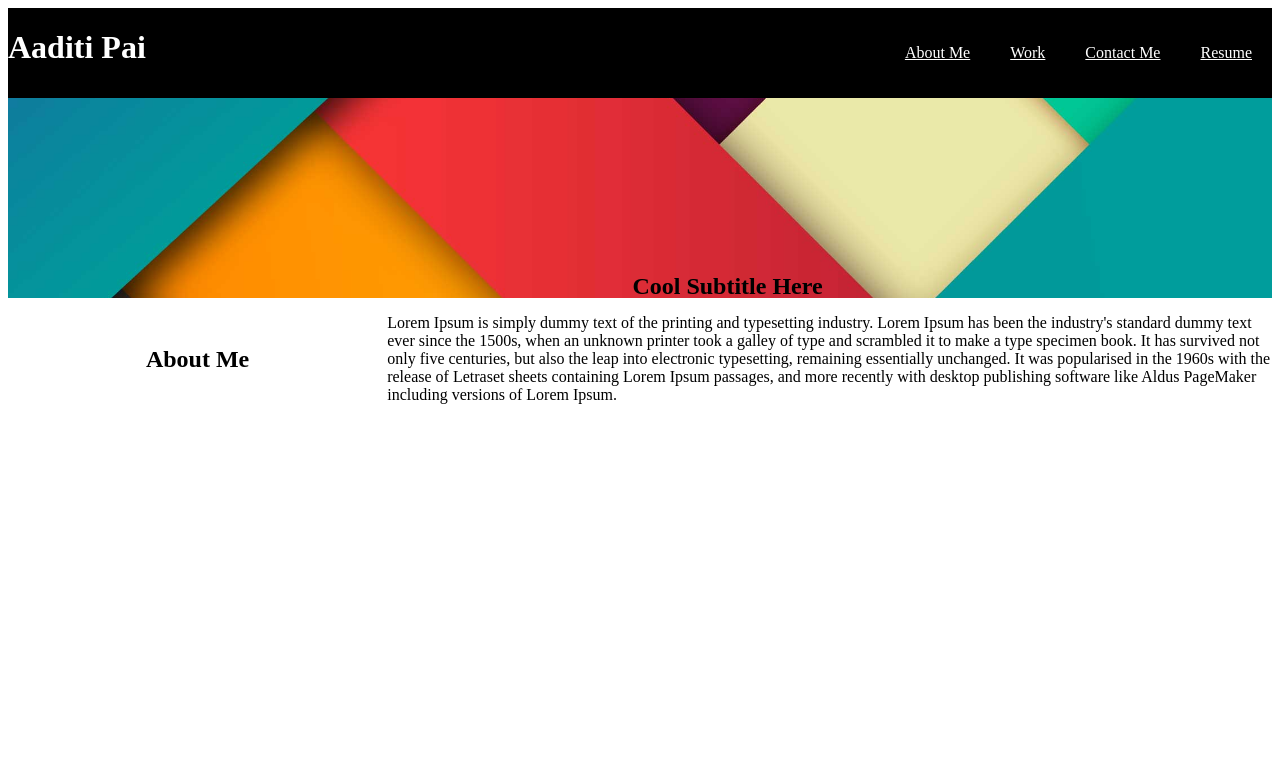
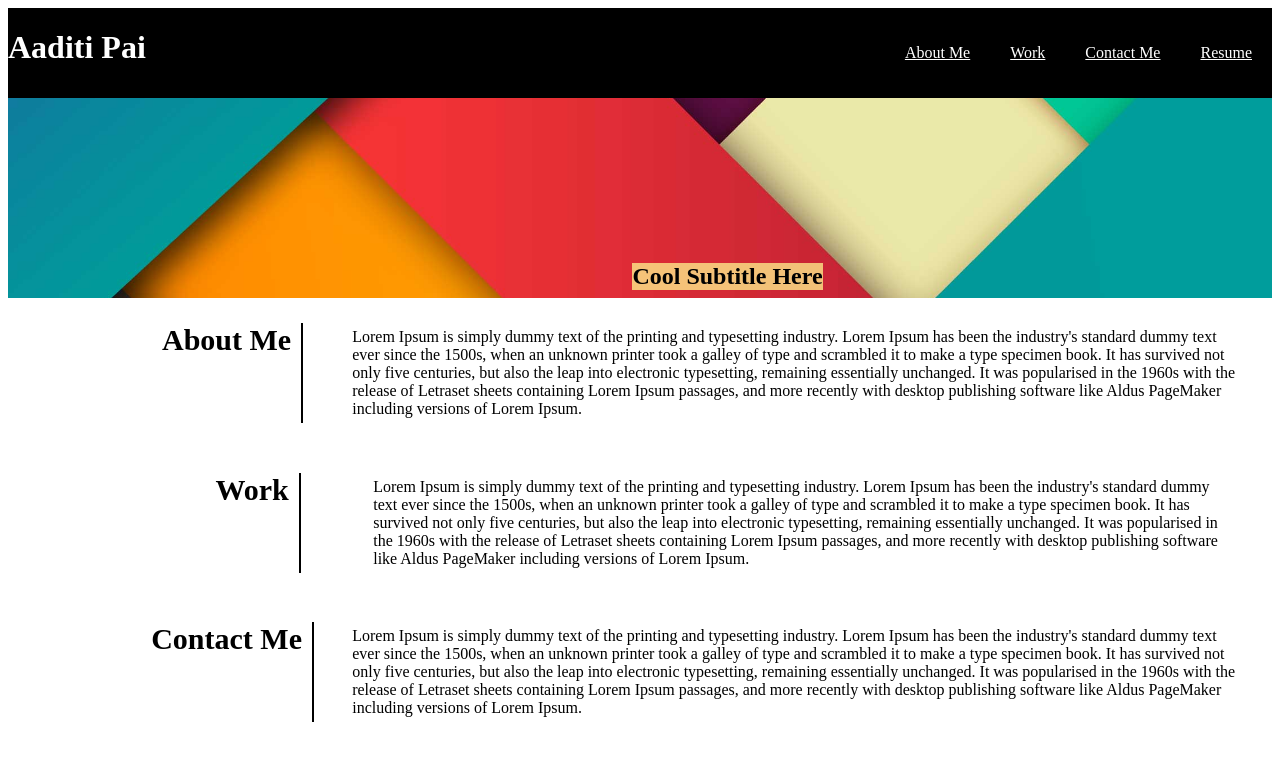
Before and after one commit to aadi1988/portfolio, a plain HTML site: page index.html in a window 1280 px wide. Drawn offline with Linux system fonts and the light colour scheme.

Commit message:
Add basic structure for about me, work and contact me

```diff
--- a/assets/css/style.css
+++ b/assets/css/style.css
@@ -44,36 +44,62 @@ header nav ul li a{
 .hero h2{
     position: absolute;
     margin-left: 175px;
-    margin-top: 175px;
+    margin-top: 165px;
+    background-color:rgba(255, 246, 143, 0.75);
+
 }
 
-.about-me{
+.bio-me{
     display: flex;
-    justify-content: space-around;
+    justify-content: center;
     align-items: center;
     flex-wrap: wrap;
 }
 
-.about-me h2{
+.bio-me h2{
     display: flex;
-    justify-content: space-around;
+    justify-content: center;
     flex-wrap: wrap;
-    width: 30%;
+    width:30%;
+    font-size: 30px;
+}
+
+.work{
+    padding-left: 30px;
+}
+
+.bio-me h2::after{
+    content: " ";
+    display: flex;
+    justify-content: center;
+    flex-wrap: wrap;
+    border-right: 2px solid black;
+    height: 100px;
+    padding-left: 10px;
 }
 
 .bio{
     display: flex;
-    justify-content: space-around;
+    justify-content: center;
     flex-wrap: wrap;
     width: 70%;
+    margin-left: -70px;
 }
 
 @media screen and (max-width:768px){
-    .about-me h2{
-        width: 100%;
+    .bio-me h2{
+        width: 70%;
+        border-right: 0;
+        border-bottom: 2px solid black;
+
+    }
+
+    .bio-me h2::after{
+        display: none;
     }
 
     .bio{
         width: 100%;
+        margin:0 auto;
     }
 }
--- a/index.html
+++ b/index.html
@@ -29,8 +29,25 @@
             <div class="hero">
                 <h2>Cool Subtitle Here</h2>
             </div>
-            <article id="#about-me" class="about-me">
-                <h2>About Me</h2>
+            <article id="#about-me" class="bio-me">
+                <h2>About
+                     Me</h2>
+
+                <p class="bio">
+                    Lorem Ipsum is simply dummy text of the printing and typesetting industry. Lorem Ipsum has been the industry's standard dummy text ever since the 1500s, when an unknown printer took a galley of type and scrambled it to make a type specimen book. It has survived not only five centuries, but also the leap into electronic typesetting, remaining essentially unchanged. It was popularised in the 1960s with the release of Letraset sheets containing Lorem Ipsum passages, and more recently with desktop publishing software like Aldus PageMaker including versions of Lorem Ipsum.
+                </p>
+            </article>
+            <article id="#work" class="bio-me work">
+                <h2>Work</h2>
+
+                <p class="bio">
+                    Lorem Ipsum is simply dummy text of the printing and typesetting industry. Lorem Ipsum has been the industry's standard dummy text ever since the 1500s, when an unknown printer took a galley of type and scrambled it to make a type specimen book. It has survived not only five centuries, but also the leap into electronic typesetting, remaining essentially unchanged. It was popularised in the 1960s with the release of Letraset sheets containing Lorem Ipsum passages, and more recently with desktop publishing software like Aldus PageMaker including versions of Lorem Ipsum.
+                </p>
+            </article>
+            <article id="#contact-me" class="bio-me">
+                <h2>Contact
+                    Me</h2>
+
                 <p class="bio">
                     Lorem Ipsum is simply dummy text of the printing and typesetting industry. Lorem Ipsum has been the industry's standard dummy text ever since the 1500s, when an unknown printer took a galley of type and scrambled it to make a type specimen book. It has survived not only five centuries, but also the leap into electronic typesetting, remaining essentially unchanged. It was popularised in the 1960s with the release of Letraset sheets containing Lorem Ipsum passages, and more recently with desktop publishing software like Aldus PageMaker including versions of Lorem Ipsum.
                 </p>
```
